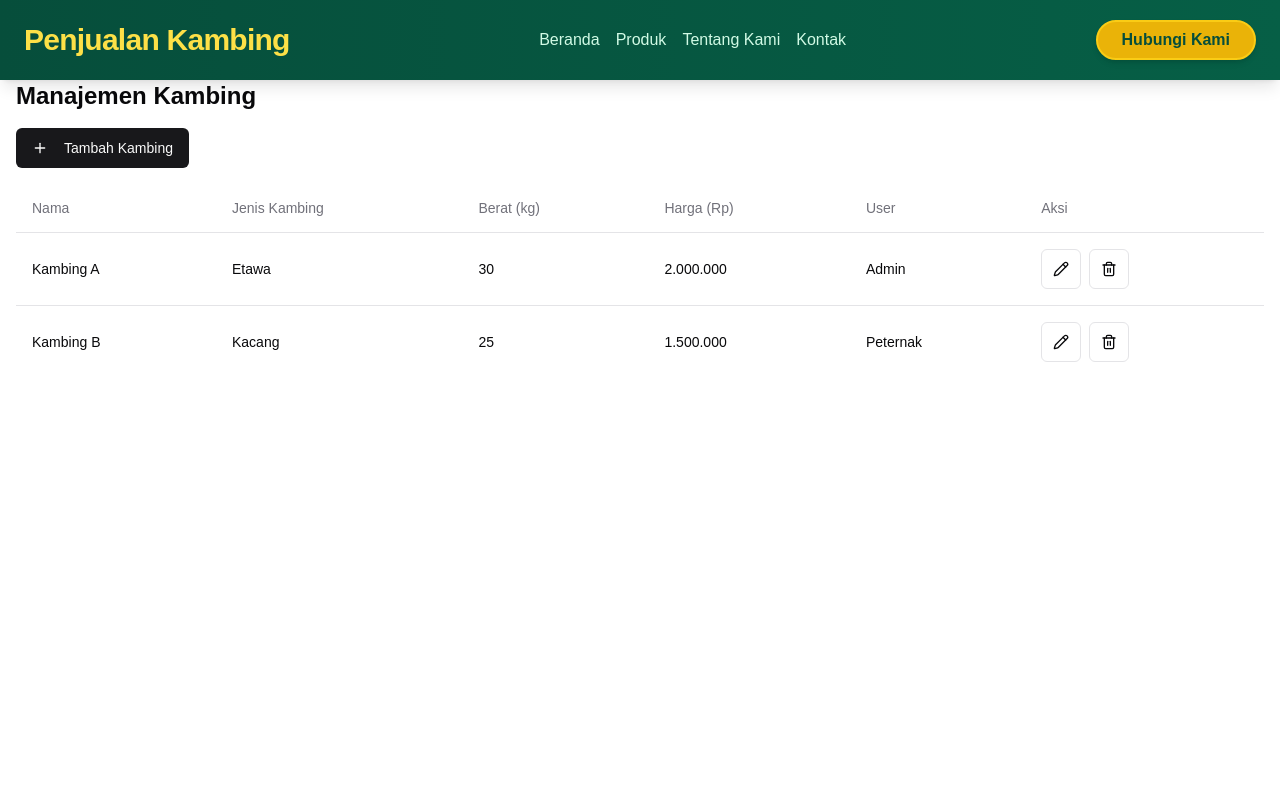
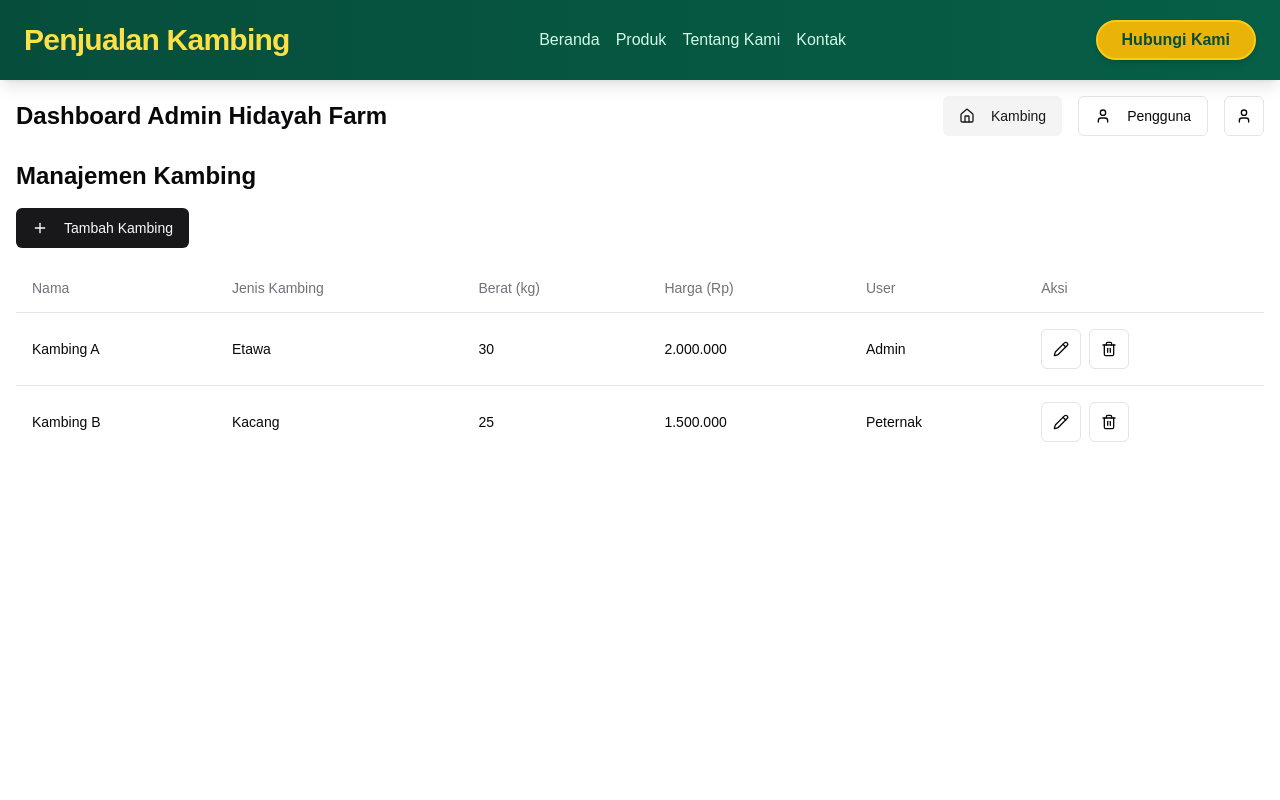
Before and after one commit to Tamakuz/hewani, a Next.js app: page /admin in a window 1280 px wide. Shown: the top 800 px of the page. Built offline with nearby package versions, Linux system fonts and the light colour scheme.

Commit message:
ADD: Setup Server

```diff
--- a/app/(client)/admin/components/dashboard.tsx
+++ b/app/(client)/admin/components/dashboard.tsx
@@ -31,7 +31,7 @@
   };
 
   return (
-    <div className="flex flex-col min-h-screen">
+    <div className="flex flex-col min-h-screen mt-20">
       <main className="flex-grow container mx-auto p-4">
         <div className="flex justify-between items-center mb-6">
           <h1 className="text-2xl font-bold">Dashboard Admin Hidayah Farm</h1>
```
